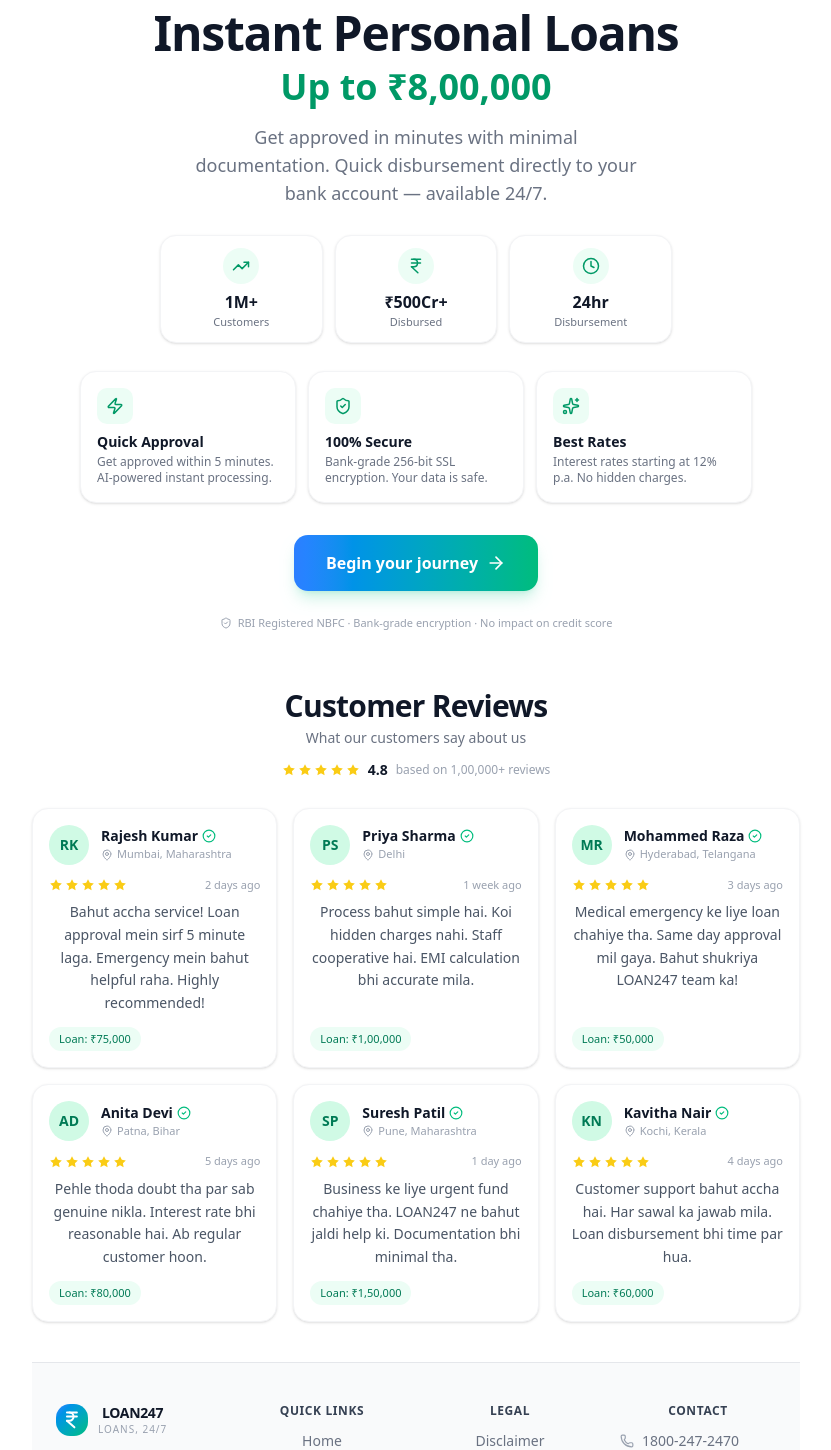
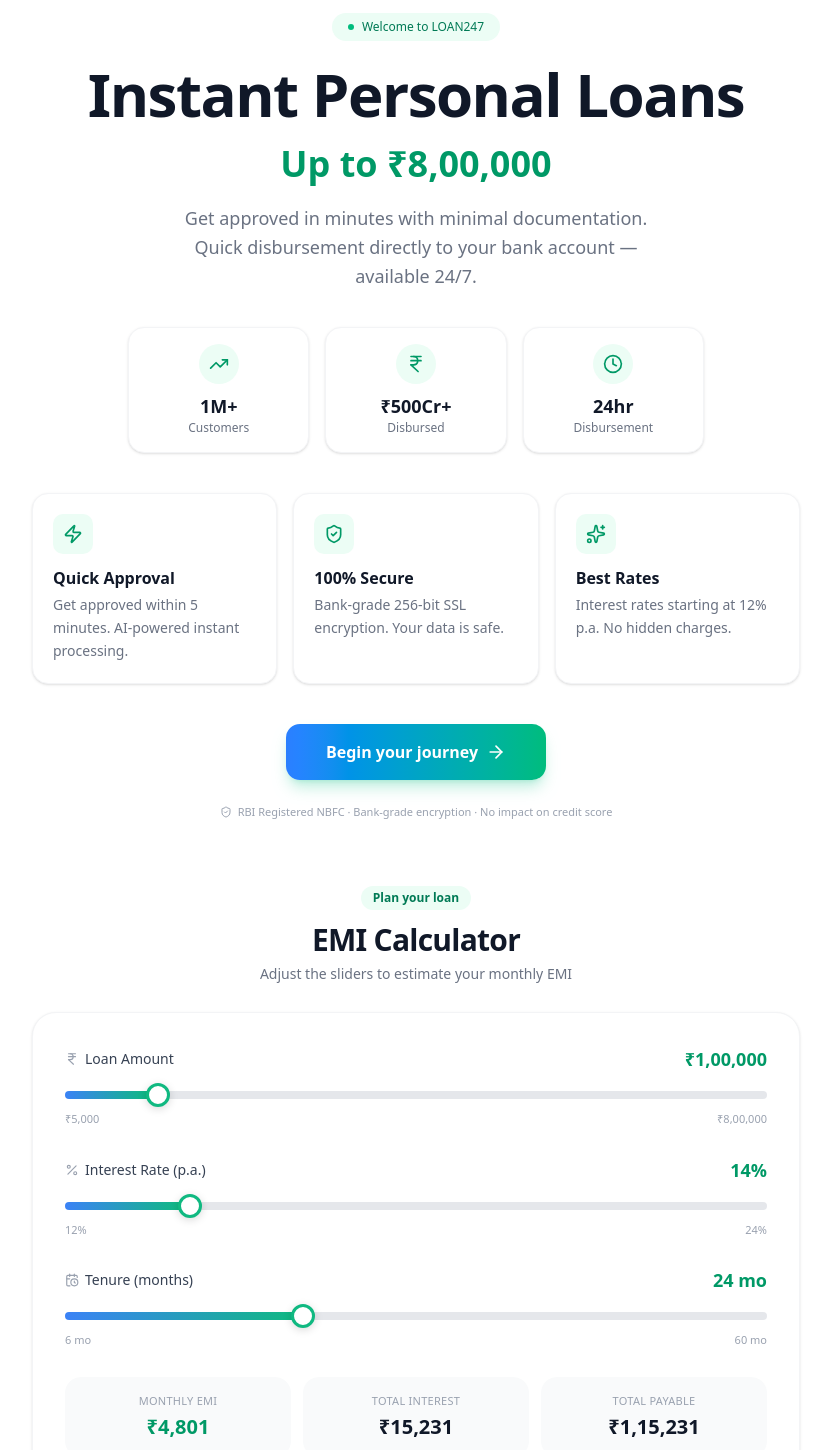
Before and after one commit to Gulshan8285/loan247, a Next.js app: page / in a window 1280 px wide. Shown: the part 400-1850 px from the top of the page, without its empty margins (224-1055 px from the left). Built offline with nearby package versions, Linux system fonts and the light colour scheme.

Commit message:
c3b67898-949a-4bb9-848d-83712cadad6e

```diff
--- /dev/null
+++ b/src/components/loan/emi-calculator.tsx
@@ -0,0 +1,199 @@
+"use client";
+
+import { useMemo, useState } from "react";
+import { IndianRupee, Percent, CalendarClock } from "lucide-react";
+import { formatINR } from "@/lib/loan-store";
+
+/**
+ * EmiCalculator
+ * A clean, professional EMI calculator with three sliders (loan amount,
+ * interest rate, tenure) and three live outputs (monthly EMI, total interest,
+ * total payable). Inserted on the welcome page to help customers estimate
+ * their repayments.
+ *
+ * Formula: EMI = P × r × (1+r)^n / ((1+r)^n − 1)
+ *   P = principal, r = monthly rate (annual/12/100), n = tenure months
+ */
+const MIN_AMOUNT = 5000;
+const MAX_AMOUNT = 800000;
+const MIN_RATE = 12;
+const MAX_RATE = 24;
+const MIN_TENURE = 6;
+const MAX_TENURE = 60;
+
+export function EmiCalculator() {
+  const [amount, setAmount] = useState(100000);
+  const [rate, setRate] = useState(14);
+  const [tenure, setTenure] = useState(24);
+
+  const { emi, totalInterest, totalPayable } = useMemo(() => {
+    const r = rate / 12 / 100;
+    const n = tenure;
+    const factor = Math.pow(1 + r, n);
+    const e = r === 0 ? amount / n : (amount * r * factor) / (factor - 1);
+    const total = e * n;
+    return {
+      emi: Math.round(e),
+      totalInterest: Math.round(total - amount),
+      totalPayable: Math.round(total),
+    };
+  }, [amount, rate, tenure]);
+
+  const amountPct = ((amount - MIN_AMOUNT) / (MAX_AMOUNT - MIN_AMOUNT)) * 100;
+  const ratePct = ((rate - MIN_RATE) / (MAX_RATE - MIN_RATE)) * 100;
+  const tenurePct = ((tenure - MIN_TENURE) / (MAX_TENURE - MIN_TENURE)) * 100;
+
+  return (
+    <section className="mx-auto mt-16 max-w-3xl">
+      <div className="text-center">
+        <span className="inline-flex items-center gap-1.5 rounded-full bg-emerald-50 px-3 py-1 text-xs font-semibold text-emerald-700">
+          Plan your loan
+        </span>
+        <h2 className="mt-3 text-2xl font-black tracking-tight text-gray-900 sm:text-3xl">
+          EMI Calculator
+        </h2>
+        <p className="mt-1.5 text-sm text-gray-500">
+          Adjust the sliders to estimate your monthly EMI
+        </p>
+      </div>
+
+      <div className="mt-7 rounded-3xl border border-gray-100 bg-white p-5 shadow-sm sm:p-8">
+        {/* Sliders */}
+        <div className="space-y-7">
+          {/* Loan Amount */}
+          <div>
+            <div className="mb-2 flex items-center justify-between">
+              <label className="flex items-center gap-1.5 text-sm font-medium text-gray-700">
+                <IndianRupee className="h-3.5 w-3.5 text-gray-400" />
+                Loan Amount
+              </label>
+              <span className="text-lg font-bold text-emerald-600">₹{formatINR(amount)}</span>
+            </div>
+            <input
+              type="range"
+              min={MIN_AMOUNT}
+              max={MAX_AMOUNT}
+              step={5000}
+              value={amount}
+              onChange={(e) => setAmount(Number(e.target.value))}
+              className="emi-slider w-full"
+              style={{
+                background: `linear-gradient(90deg, #3b82f6 0%, #10b981 ${amountPct}%, #e5e7eb ${amountPct}%)`,
+              }}
+            />
+            <div className="mt-1.5 flex justify-between text-[11px] text-gray-400">
+              <span>₹{formatINR(MIN_AMOUNT)}</span>
+              <span>₹{formatINR(MAX_AMOUNT)}</span>
+            </div>
+          </div>
+
+          {/* Interest Rate */}
+          <div>
+            <div className="mb-2 flex items-center justify-between">
+              <label className="flex items-center gap-1.5 text-sm font-medium text-gray-700">
+                <Percent className="h-3.5 w-3.5 text-gray-400" />
+                Interest Rate (p.a.)
+              </label>
+              <span className="text-lg font-bold text-emerald-600">{rate}%</span>
+            </div>
+            <input
+              type="range"
+              min={MIN_RATE}
+              max={MAX_RATE}
+              step={0.5}
+              value={rate}
+              onChange={(e) => setRate(Number(e.target.value))}
+              className="emi-slider w-full"
+              style={{
+                background: `linear-gradient(90deg, #3b82f6 0%, #10b981 ${ratePct}%, #e5e7eb ${ratePct}%)`,
+              }}
+            />
+            <div className="mt-1.5 flex justify-between text-[11px] text-gray-400">
+              <span>{MIN_RATE}%</span>
+              <span>{MAX_RATE}%</span>
+            </div>
+          </div>
+
+          {/* Tenure */}
+          <div>
+            <div className="mb-2 flex items-center justify-between">
+              <label className="flex items-center gap-1.5 text-sm font-medium text-gray-700">
+                <CalendarClock className="h-3.5 w-3.5 text-gray-400" />
+                Tenure (months)
+              </label>
+              <span className="text-lg font-bold text-emerald-600">{tenure} mo</span>
+            </div>
+            <input
+              type="range"
+              min={MIN_TENURE}
+              max={MAX_TENURE}
+              step={1}
+              value={tenure}
+              onChange={(e) => setTenure(Number(e.target.value))}
+              className="emi-slider w-full"
+              style={{
+                background: `linear-gradient(90deg, #3b82f6 0%, #10b981 ${tenurePct}%, #e5e7eb ${tenurePct}%)`,
+              }}
+            />
+            <div className="mt-1.5 flex justify-between text-[11px] text-gray-400">
+              <span>{MIN_TENURE} mo</span>
+              <span>{MAX_TENURE} mo</span>
+            </div>
+          </div>
+        </div>
+
+        {/* Outputs */}
+        <div className="mt-7 grid grid-cols-3 gap-3">
+          <div className="rounded-2xl bg-gray-50 p-4 text-center">
+            <p className="text-[11px] uppercase tracking-wide text-gray-400">Monthly EMI</p>
+            <p className="mt-1 text-lg font-black text-emerald-600 sm:text-xl">
+              ₹{formatINR(emi)}
+            </p>
+          </div>
+          <div className="rounded-2xl bg-gray-50 p-4 text-center">
+            <p className="text-[11px] uppercase tracking-wide text-gray-400">Total Interest</p>
+            <p className="mt-1 text-lg font-black text-gray-900 sm:text-xl">
+              ₹{formatINR(totalInterest)}
+            </p>
+          </div>
+          <div className="rounded-2xl bg-gray-50 p-4 text-center">
+            <p className="text-[11px] uppercase tracking-wide text-gray-400">Total Payable</p>
+            <p className="mt-1 text-lg font-black text-gray-900 sm:text-xl">
+              ₹{formatINR(totalPayable)}
+            </p>
+          </div>
+        </div>
+      </div>
+
+      <style>{`
+        .emi-slider {
+          -webkit-appearance: none;
+          appearance: none;
+          height: 8px;
+          border-radius: 999px;
+          outline: none;
+          cursor: pointer;
+        }
+        .emi-slider::-webkit-slider-thumb {
+          -webkit-appearance: none;
+          appearance: none;
+          width: 24px;
+          height: 24px;
+          border-radius: 50%;
+          background: #ffffff;
+          border: 3px solid #10b981;
+          box-shadow: 0 2px 8px rgba(0,0,0,0.15);
+          cursor: pointer;
+        }
+        .emi-slider::-moz-range-thumb {
+          width: 24px;
+          height: 24px;
+          border-radius: 50%;
+          background: #ffffff;
+          border: 3px solid #10b981;
+          cursor: pointer;
+        }
+      `}</style>
+    </section>
+  );
+}
--- a/src/components/loan/steps/welcome-step.tsx
+++ b/src/components/loan/steps/welcome-step.tsx
@@ -3,6 +3,7 @@
 import { ArrowRight, Clock, IndianRupee, ShieldCheck, Sparkles, Star, TrendingUp, Zap } from "lucide-react";
 import { useLoanStore } from "@/lib/loan-store";
 import { LoanLogo } from "../loan-logo";
+import { EmiCalculator } from "../emi-calculator";
 import { ReviewsSection } from "../reviews-section";
 import { SiteFooter } from "../site-footer";
 
@@ -30,70 +31,70 @@
   return (
     <div className="text-center">
       {/* Hero illustration image */}
-      <div className="mx-auto mb-6 flex justify-center">
+      <div className="mx-auto mb-8 flex justify-center">
         <img
           src="/images/hero-loan.png"
           alt="Instant loan approval illustration"
-          className="h-40 w-40 rounded-3xl object-cover sm:h-48 sm:w-48"
+          className="h-44 w-44 rounded-3xl object-cover shadow-lg shadow-emerald-500/10 sm:h-56 sm:w-56"
         />
       </div>
 
       {/* Trust badges */}
-      <div className="mb-5 flex flex-wrap items-center justify-center gap-2">
+      <div className="mb-6 flex flex-wrap items-center justify-center gap-2.5">
         {trustBadges.map((b) => (
           <span
             key={b.label}
-            className="inline-flex items-center gap-1.5 rounded-full border border-gray-200 bg-gray-50 px-3 py-1.5 text-xs font-semibold text-gray-700"
+            className="inline-flex items-center gap-1.5 rounded-full border border-gray-200 bg-white px-4 py-2 text-xs font-semibold text-gray-700 shadow-sm"
           >
-            <b.icon className="h-3.5 w-3.5 text-emerald-600" />
+            <b.icon className="h-4 w-4 text-emerald-600" />
             {b.label}
           </span>
         ))}
       </div>
 
-      <span className="mb-3 inline-flex items-center gap-2 rounded-full bg-emerald-50 px-3 py-1 text-xs font-medium text-emerald-700">
+      <span className="mb-4 inline-flex items-center gap-2 rounded-full bg-emerald-50 px-4 py-1.5 text-xs font-medium text-emerald-700">
         <span className="h-1.5 w-1.5 rounded-full bg-emerald-500" />
         Welcome to LOAN247
       </span>
 
-      <h1 className="text-balance text-3xl font-black leading-tight tracking-tight text-gray-900 sm:text-5xl">
+      <h1 className="text-balance text-4xl font-black leading-tight tracking-tight text-gray-900 sm:text-6xl">
         Instant Personal Loans
       </h1>
-      <p className="mt-1 text-2xl font-black text-emerald-600 sm:text-4xl">Up to ₹8,00,000</p>
+      <p className="mt-3 text-2xl font-black text-emerald-600 sm:text-4xl">Up to ₹8,00,000</p>
 
-      <p className="mx-auto mt-4 max-w-md text-pretty text-base text-gray-500 sm:text-lg">
+      <p className="mx-auto mt-5 max-w-lg text-pretty text-base leading-relaxed text-gray-500 sm:text-lg">
         Get approved in minutes with minimal documentation. Quick disbursement directly to your bank account — available 24/7.
       </p>
 
       {/* Stats */}
-      <div className="mx-auto mt-7 grid max-w-lg grid-cols-3 gap-3">
+      <div className="mx-auto mt-9 grid max-w-xl grid-cols-3 gap-4">
         {stats.map((s) => (
-          <div key={s.label} className="rounded-2xl border border-gray-100 bg-white p-3 text-center shadow-sm">
-            <div className="mx-auto mb-1.5 flex h-9 w-9 items-center justify-center rounded-full bg-emerald-50">
-              <s.icon className="h-4.5 w-4.5 text-emerald-600" />
+          <div key={s.label} className="rounded-2xl border border-gray-100 bg-white p-4 text-center shadow-sm">
+            <div className="mx-auto mb-2 flex h-10 w-10 items-center justify-center rounded-full bg-emerald-50">
+              <s.icon className="h-5 w-5 text-emerald-600" />
             </div>
-            <p className="text-base font-black text-gray-900">{s.value}</p>
-            <p className="text-[11px] text-gray-500">{s.label}</p>
+            <p className="text-lg font-black text-gray-900">{s.value}</p>
+            <p className="text-xs text-gray-500">{s.label}</p>
           </div>
         ))}
       </div>
 
       {/* Feature cards */}
-      <div className="mx-auto mt-7 grid max-w-2xl gap-3 sm:grid-cols-3">
+      <div className="mx-auto mt-10 grid max-w-3xl gap-4 sm:grid-cols-3">
         {features.map((f) => (
-          <div key={f.title} className="rounded-2xl border border-gray-100 bg-white p-4 text-left shadow-sm">
-            <div className="mb-2 flex h-9 w-9 items-center justify-center rounded-lg bg-emerald-50">
-              <f.icon className="h-4.5 w-4.5 text-emerald-600" />
+          <div key={f.title} className="rounded-2xl border border-gray-100 bg-white p-5 text-left shadow-sm">
+            <div className="mb-3 flex h-10 w-10 items-center justify-center rounded-lg bg-emerald-50">
+              <f.icon className="h-5 w-5 text-emerald-600" />
             </div>
-            <p className="text-sm font-semibold text-gray-900">{f.title}</p>
-            <p className="mt-0.5 text-xs text-gray-500">{f.desc}</p>
+            <p className="text-base font-semibold text-gray-900">{f.title}</p>
+            <p className="mt-1 text-sm leading-relaxed text-gray-500">{f.desc}</p>
           </div>
         ))}
       </div>
 
       <button
         onClick={goNext}
-        className="mt-8 inline-flex items-center gap-2 rounded-xl bg-gradient-to-r from-blue-500 to-emerald-500 px-8 py-4 text-base font-bold text-white shadow-lg shadow-emerald-500/20 transition-transform hover:brightness-105 active:scale-[0.98]"
+        className="mt-10 inline-flex items-center gap-2 rounded-xl bg-gradient-to-r from-blue-500 to-emerald-500 px-10 py-4 text-base font-bold text-white shadow-lg shadow-emerald-500/25 transition-transform hover:brightness-105 active:scale-[0.98]"
       >
         Begin your journey
         <ArrowRight className="h-5 w-5" />
@@ -104,6 +105,9 @@
         RBI Registered NBFC · Bank-grade encryption · No impact on credit score
       </div>
 
+      {/* EMI Calculator */}
+      <EmiCalculator />
+
       {/* Customer reviews */}
       <ReviewsSection />
 
```
Also changed, not shown: upload/pasted_image_1783919823738.png (added).
